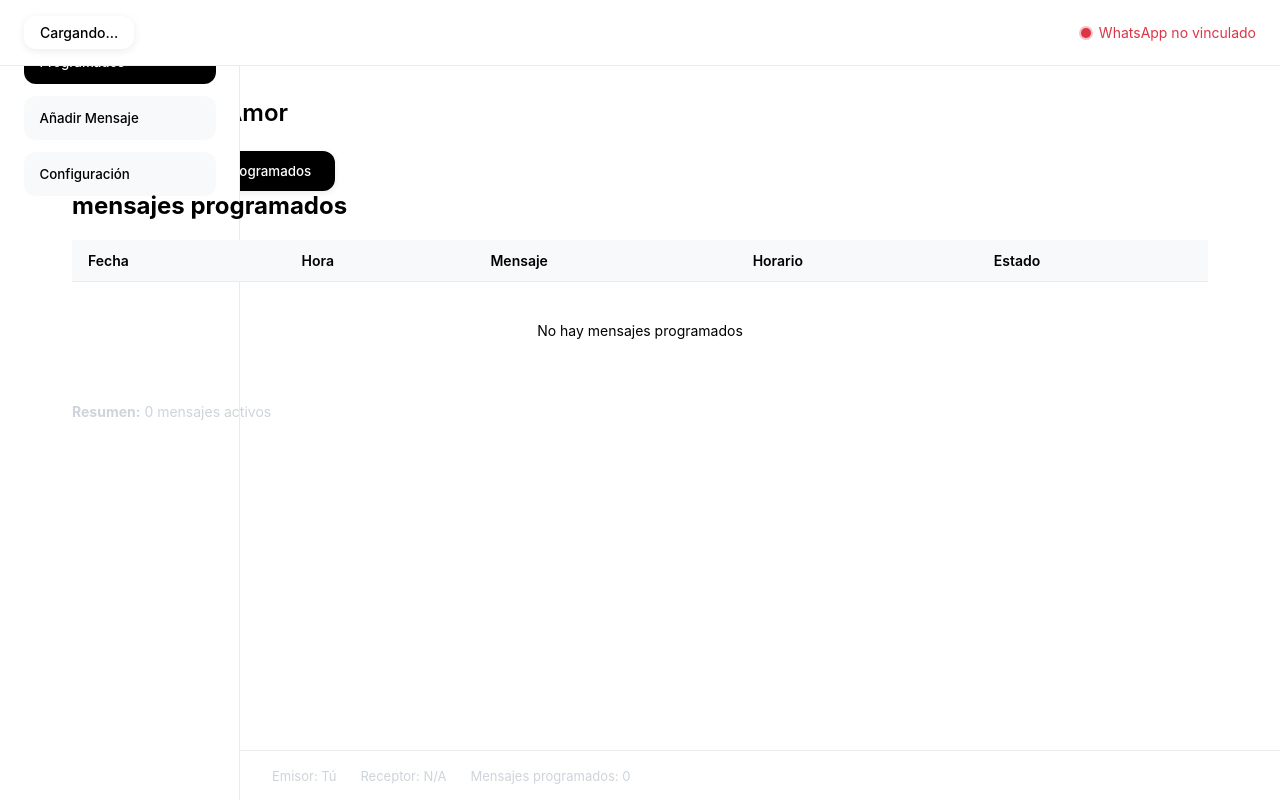
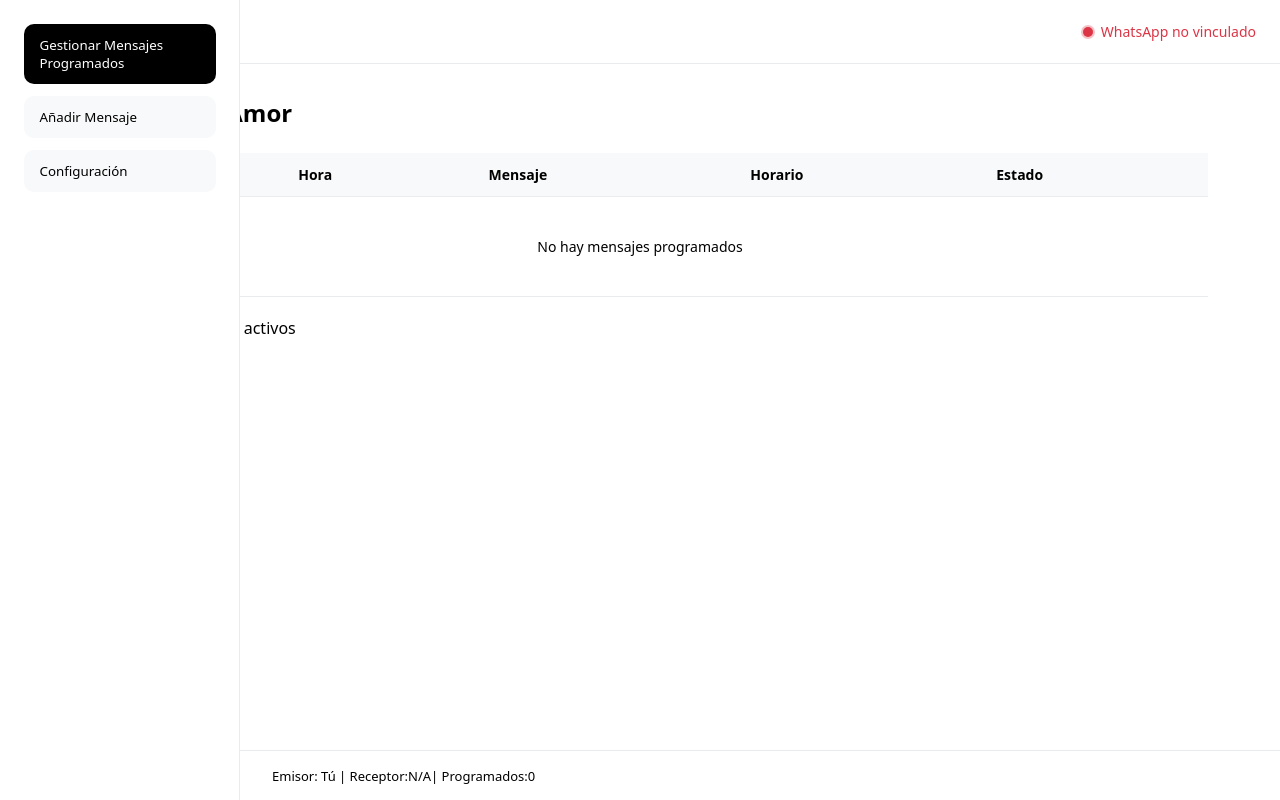
Before and after one commit to HiNefi/Madelaineapp, a Flask app: page / in a window 1280 px wide. Run offline with Flask 3, Linux system fonts and the light colour scheme.

Commit message:
Refactor HTML structure and styles for index page

```diff
--- a/templates/index.html
+++ b/templates/index.html
@@ -1,8 +1,8 @@
 <!DOCTYPE html>
 <html lang="es">
 <head>
-  <meta charset="UTF-8" />
-  <meta name="viewport" content="width=device-width, initial-scale=1.0"/>
+  <meta charset="UTF-8">
+  <meta name="viewport" content="width=device-width, initial-scale=1.0">
   <title>Mensajes de Amor</title>
   <style>
     :root {
@@ -10,27 +10,15 @@
       --gray-100: #f8f9fa;
       --gray-200: #e9ecef;
       --gray-300: #dee2e6;
-      --gray-400: #ced4da;
       --black: #000000;
       --green: #28a745;
       --red: #dc3545;
-      --blue: #007bff;
       --shadow: rgba(0,0,0,0.08);
     }
 
-    * {
-      margin: 0;
-      padding: 0;
-      box-sizing: border-box;
-      font-family: -apple-system, BlinkMacSystemFont, 'Segoe UI', Roboto, sans-serif;
-    }
+    * { margin: 0; padding: 0; box-sizing: border-box; font-family: system-ui, sans-serif; }
 
-    body {
-      background: var(--white);
-      color: var(--black);
-      padding: 0;
-      min-height: 100vh;
-    }
+    body { background: var(--white); color: var(--black); min-height: 100vh; }
 
     /* Header */
     header {
@@ -41,28 +29,23 @@
       background: var(--white);
       border-bottom: 1px solid var(--gray-200);
       position: relative;
-      z-index: 10;
     }
-
     .clock {
       background: var(--white);
-      padding: 8px 16px;
-      border-radius: 12px;
-      box-shadow: 0 2px 8px var(--shadow);
+      padding: 6px 12px;
+      border-radius: 10px;
       font-size: 14px;
       font-weight: 500;
-      white-space: nowrap;
+      box-shadow: 0 1px 4px var(--shadow);
     }
-
-    .status {
+    .status-indicator {
       display: flex;
       align-items: center;
       gap: 8px;
       font-size: 14px;
     }
     .status-dot {
-      width: 10px;
-      height: 10px;
+      width: 10px; height: 10px;
       border-radius: 50%;
       background: var(--red);
       box-shadow: 0 0 0 2px rgba(220, 53, 69, 0.3);
@@ -81,10 +64,8 @@
     /* Sidebar */
     .sidebar {
       position: fixed;
-      top: 0;
-      left: 0;
-      height: 100vh;
-      width: 240px;
+      top: 0; left: 0;
+      width: 240px; height: 100vh;
       background: var(--white);
       border-right: 1px solid var(--gray-200);
       padding: 24px 0;
@@ -95,9 +76,9 @@
     .sidebar-btn {
       width: 192px;
       margin: 0 auto;
-      padding: 14px 16px;
+      padding: 12px 16px;
       border: none;
-      border-radius: 12px;
+      border-radius: 10px;
       background: var(--gray-100);
       color: var(--black);
       font-weight: 500;
@@ -124,185 +105,90 @@
       max-width: 1200px;
       margin: 0 auto;
     }
-
-    .title {
-      font-size: 24px;
-      font-weight: 600;
-      margin-bottom: 24px;
-    }
-
-    .btn-primary {
-      background: var(--black);
-      color: var(--white);
-      border: none;
-      padding: 12px 24px;
-      border-radius: 12px;
-      font-weight: 500;
-      cursor: pointer;
-      transition: all 0.3s ease;
-      box-shadow: 0 2px 6px var(--shadow);
-    }
-    .btn-primary:hover {
-      background: #1a1a1a;
-      transform: translateY(-1px);
-    }
+    .title { font-size: 24px; font-weight: 600; margin-bottom: 24px; }
 
     /* Table */
     table {
-      width: 100%;
-      border-collapse: collapse;
-      margin-top: 20px;
+      width: 100%; border-collapse: collapse; margin-top: 20px;
       font-size: 14px;
     }
-    th, td {
-      padding: 12px 16px;
-      text-align: left;
-      border-bottom: 1px solid var(--gray-200);
+    th, td { padding: 12px 16px; text-align: left; border-bottom: 1px solid var(--gray-200); }
+    th { font-weight: 600; background: var(--gray-100); }
+    .status-cell { display: flex; align-items: center; gap: 8px; }
+    .status-icon {
+      width: 14px; height: 14px; border-radius: 50%;
+      background: var(--gray-300);
     }
-    th {
-      font-weight: 600;
-      color: var(--black);
-      background: var(--gray-100);
-    }
-    tr:last-child td {
-      border-bottom: none;
-    }
-    .status-cell {
-      display: flex;
-      align-items: center;
-      gap: 8px;
-    }
-    .status-icon {
-      width: 14px;
-      height: 14px;
-      border-radius: 50%;
-    }
-    .status-icon.pending { background: var(--gray-300); }
     .status-icon.sent { background: var(--green); }
 
     /* Modal */
     .modal-overlay {
-      position: fixed;
-      inset: 0;
+      position: fixed; inset: 0;
       background: rgba(0,0,0,0.5);
       backdrop-filter: blur(4px);
       display: none;
       justify-content: center;
       align-items: center;
-      z-index: 100;
-    }
+      z-index: 100    }
     .modal {
       background: var(--white);
       border-radius: 16px;
-      width: 90%;
-      max-width: 600px;
+      width: 90%; max-width: 500px;
       box-shadow: 0 10px 30px rgba(0,0,0,0.15);
-      overflow: hidden;
     }
     .modal-header {
-      padding: 20px;
-      border-bottom: 1px solid var(--gray-200);
-      display: flex;
-      justify-content: space-between;
-      align-items: center;
+      padding: 16px; border-bottom: 1px solid var(--gray-200);
+      display: flex; justify-content: space-between; align-items: center;
     }
-    .modal-title {
-      font-size: 18px;
-      font-weight: 600;
+    .modal-title { font-size: 18px; font-weight: 600; }
+    .modal-close { background: none; border: none; font-size: 20px; cursor: pointer; color: var(--gray-400); }
+    .modal-body { padding: 24px; }
+    .btn-primary {
+      background: var(--black);
+      color: var(--white);
+      border: none;
+      padding: 10px 16px;
+      border-radius: 8px;
+      font-weight: 500;
+      cursor: pointer;
+      width: 100%;
     }
-    .modal-close {
-      background: none;
-      border: none;
-      font-size: 20px;
-      cursor: pointer;
-      color: var(--gray-400);
-    }
-    .modal-body {
-      padding: 24px;
-    }
-    .form-group {
-      margin-bottom: 16px;
-    }
-    label {
-      display: block;
-      margin-bottom: 6px;
-      font-weight: 500;
-      color: var(--black);
-    }
-    input, select {
-      width: 100%;
-      padding: 12px 16px;
-      border: 1px solid var(--gray-300);
-      border-radius: 8px;
-      font-size: 14px;
-      background: var(--white);
-    }
-    input:focus, select:focus {
-      outline: none;
-      border-color: var(--blue);
-    }
-    .btn-modal {
-      width: 100%;
-      padding: 12px;
-      margin-top: 8px;
-    }
+    .btn-primary:hover { background: #1a1a1a; }
 
     /* Footer */
     footer {
-      position: fixed;
-      bottom: 0;
-      left: 240px;
-      right: 0;
+      position: fixed; bottom: 0; left: 240px; right: 0;
       height: 50px;
       background: var(--white);
       border-top: 1px solid var(--gray-200);
-      display: flex;
-      align-items: center;
+      display: flex; align-items: center;
       padding: 0 32px;
       font-size: 13px;
       color: var(--gray-400);
-    }
-    .footer-info {
-      display: flex;
-      gap: 24px;
-    }
-
-    /* Animations */
-    @keyframes fadeIn {
-      from { opacity: 0; transform: translateY(10px); }
-      to { opacity: 1; transform: translateY(0); }
-    }
-    .fade-in {
-      animation: fadeIn 0.3s ease forwards;
     }
   </style>
 </head>
 <body>
 
-  <!-- Header -->
 <header>
   <div class="clock" id="clock">Cargando...</div>
-    <div class="status">
+  <div class="status-indicator">
     <div class="status-dot" id="status-dot"></div>
     <span class="status-text" id="status-text">WhatsApp no vinculado</span>
   </div>
 </header>
 
-  <!-- Sidebar -->
 <div class="sidebar">
-    <button class="sidebar-btn active" data-target="dashboard">Gestionar Mensajes Programados</button>
-    <button class="sidebar-btn" data-target="add">Añadir Mensaje</button>
-    <button class="sidebar-btn" data-target="config">Configuración</button>
+  <button class="sidebar-btn active" data-view="dashboard">Gestionar Mensajes Programados</button>
+  <button class="sidebar-btn" data-view="add">Añadir Mensaje</button>
+  <button class="sidebar-btn" data-view="config">Configuración</button>
 </div>
 
-  <!-- Main -->
-  <main id="main-content">
+<main>
   <h1 class="title">Mensajes de Amor</h1>
-    <button class="btn-primary" id="btn-manage">Gestionar Mensajes Programados</button>
 
-    <!-- Dashboard View -->
-    <div id="view-dashboard" class="fade-in">
-      <h2> mensajes programados</h2>
+  <!-- Vista: Dashboard -->
+  <div id="view-dashboard">
     <table>
       <thead>
         <tr>
@@ -313,46 +199,41 @@
           <th>Estado</th>
         </tr>
       </thead>
-        <tbody id="messages-table">
+      <tbody id="msg-table-body">
         <tr><td colspan="5" style="text-align:center; padding: 40px;">No hay mensajes programados</td></tr>
       </tbody>
     </table>
-      <div style="margin-top: 24px; font-size: 14px; color: var(--gray-400);">
+    <div style="margin-top: 20px; color: var(--gray-400);">
       <strong>Resumen:</strong> <span id="summary">0 mensajes activos</span>
     </div>
   </div>
 
-    <!-- Add View -->
+  <!-- Vista: Añadir -->
   <div id="view-add" style="display:none;">
     <h2>Añadir Nuevo Mensaje</h2>
-      <div class="form-group">
+    <div style="margin-bottom: 16px;">
       <label>Mensaje</label>
       <textarea id="msg-text" rows="3" placeholder="Escribe tu mensaje de amor..."></textarea>
     </div>
-      <div class="form-group">
+    <div style="margin-bottom: 16px;">
       <label>Horario</label>
       <select id="schedule-select">
         <option value="7:00 AM">7:00 AM</option>
         <option value="7:00 PM">7:00 PM</option>
-          <option value="custom">Personalizado</option>
       </select>
     </div>
-      <div id="custom-time-input" style="display:none;" class="form-group">
-        <label>Hora personalizada (HH:MM)</label>
-        <input type="text" id="custom-time" placeholder="Ej: 08:30">
-      </div>
-      <div class="form-group">
-        <label>Número de Teléfono (Receptor)</label>
+    <div style="margin-bottom: 16px;">
+      <label>Número de Teléfono</label>
       <input type="text" id="phone-input" placeholder="+593 97 863 4226">
     </div>
-      <button class="btn-primary btn-modal" id="btn-save-msg">Guardar Mensaje</button>
+    <button class="btn-primary" id="btn-save-msg">Guardar Mensaje</button>
   </div>
 
-    <!-- Config View -->
+  <!-- Vista: Configuración -->
   <div id="view-config" style="display:none;">
     <h2>Configuración</h2>
     <p>Escanea el código QR para vincular tu cuenta de WhatsApp.</p>
-      <div style="background:#f8f9fa; padding:20px; border-radius:12px; margin:20px 0;">
+    <div id="qr-container" style="background:#f8f9fa; padding:20px; border-radius:12px; margin:20px 0; text-align:center;">
       <div id="qr-placeholder" style="height:300px; display:flex; align-items:center; justify-content:center; background:#fff; border:1px dashed var(--gray-300);">
         <span style="color:var(--gray-400);">QR de WhatsApp Web — Carga en progreso...</span>
       </div>
@@ -361,7 +242,6 @@
   </div>
 </main>
 
-  <!-- Modal: Confirmación WhatsApp no vinculado -->
 <div class="modal-overlay" id="modal-whatsapp">
   <div class="modal">
     <div class="modal-header">
@@ -375,32 +255,29 @@
   </div>
 </div>
 
-  <!-- Footer -->
 <footer>
-    <div class="footer-info">
-      <span>Emisor: Tú</span>
-      <span>Receptor: <span id="receiver-name">N/A</span></span>
-      <span>Mensajes programados: <span id="footer-count">0</span></span>
-    </div>
+  Emisor: Tú | Receptor: <span id="receiver">N/A</span> | Programados: <span id="count">0</span>
 </footer>
 
 <script>
   // === Clock ===
   function updateClock() {
     const now = new Date();
-      const options = { timeZone: 'America/Guayaquil', hour12: false };
-      const timeStr = now.toLocaleTimeString('es-EC', { ...options, hour: '2-digit', minute: '2-digit', second: '2-digit' });
-      const dateStr = now.toLocaleDateString('es-EC', { weekday: 'short', year: 'numeric', month: 'short', day: 'numeric' });
-      document.getElementById('clock').textContent = `Quito, Ecuador | ${timeStr} GMT-5`;
+    const timeStr = now.toLocaleTimeString('es-EC', { hour: '2-digit', minute: '2-digit', second: '2-digit', hour12: false });
+    const dateStr = now.toLocaleDateString('es-EC', { weekday: 'short', day: 'numeric', month: 'short' });
+    document.getElementById('clock').textContent = `${dateStr} | ${timeStr} GMT-5`;
     setTimeout(updateClock, 1000);
   }
   updateClock();
 
   // === Status Indicator ===
-    function updateStatus(connected) {
+  async function updateStatus() {
+    try {
+      const res = await fetch('/api/status');
+      const data = await res.json();
       const dot = document.getElementById('status-dot');
       const text = document.getElementById('status-text');
-      if (connected) {
+      if (data.connected) {
         dot.classList.add('connected');
         text.textContent = 'Envío de Mensajes';
         text.classList.add('connected');
@@ -409,62 +286,30 @@
         text.textContent = 'WhatsApp no vinculado';
         text.classList.remove('connected');
       }
+    } catch (e) {
+      console.error("Error al obtener estado:", e);
+      document.getElementById('status-text').textContent = 'Error de conexión';
     }
-
-    // Simulamos estado (en producción, esto vendrá de /api/status)
-    fetch('/api/status')
-      .then(r => r.json())
-      .then(data => updateStatus(data.connected))
-      .catch(() => updateStatus(false));
+  }
+  updateStatus();
+  setInterval(updateStatus, 10000); // Refresca cada 10s
 
   // === Sidebar Navigation ===
-    document.querySelectorAll('.sidebar-btn')?.forEach(btn => {
+  document.querySelectorAll('.sidebar-btn').forEach(btn => {
     btn.addEventListener('click', () => {
       document.querySelectorAll('.sidebar-btn').forEach(b => b.classList.remove('active'));
       btn.classList.add('active');
-        const target = btn.dataset.target;
-        document.querySelectorAll('#main-content > div').forEach(v => v.style.display = 'none');
-        document.getElementById(`view-${target}`).style.display = 'block';
+      const view = btn.dataset.view;
+      document.querySelectorAll('#view-dashboard, #view-add, #view-config').forEach(v => v.style.display = 'none');
+      document.getElementById(`view-${view}`).style.display = 'block';
     });
   });
 
-    // === Modal WhatsApp ===
-    const modal = document.getElementById('modal-whatsapp');
-    const closeModal = document.getElementById('close-modal');
-    const btnGoToConfig = document.getElementById('btn-go-to-config');
-
-    function showWhatsAppModal() {
-      modal.style.display = 'flex';
-    }
-    closeModal.onclick = () => modal.style.display = 'none';
-    btnGoToConfig.onclick = () => {
-      document.querySelector('[data-target="config"]').click();
-      modal.style.display = 'none';
-    };
-
-    // === Botón Guardar Mensaje ===
+  // === Guardar mensaje ===
   document.getElementById('btn-save-msg').addEventListener('click', async () => {
     const msg = document.getElementById('msg-text').value.trim();
     const schedule = document.getElementById('schedule-select').value;
-      let time = schedule;
-      if (schedule === 'custom') {
-        time = document.getElementById('custom-time').value.trim();
-        if (!/^\d{2}:\d{2}$/.test(time)) {
-          alert('Formato de hora inválido. Usa HH:MM');
-          return;
-        }
-      }
-
-      const phoneInput = document.getElementById('phone-input').value.trim();
-      let phone = phoneInput;
-      // Corrección automática: 09... → +593 XX XXX XXXX
-      if (/^09\d{8}$/.test(phone)) {
-        phone = '+593 ' + phone.substring(2, 4) + ' ' + phone.substring(4, 7) + ' ' + phone.substring(7);
-      } else if (/^\d{9,10}$/.test(phone) && !phone.startsWith('+')) {
-        // Asumimos Ecuador: +593 + 9 dígitos
-        phone = '+593 ' + phone.substring(0, 2) + ' ' + phone.substring(2, 5) + ' ' + phone.substring(5);
-      }
-      document.getElementById('phone-input').value = phone;
+    const phone = document.getElementById('phone-input').value.trim();
 
     if (!msg) {
       alert('El mensaje no puede estar vacío.');
@@ -475,82 +320,52 @@
       const res = await fetch('/api/messages', {
         method: 'POST',
         headers: { 'Content-Type': 'application/json' },
-          body: JSON.stringify({ message: msg, schedule_time: time })
+        body: JSON.stringify({ message: msg, schedule_time: schedule })
       });
       if (res.ok) {
-          alert('✅ Mensaje guardado correctamente.');
+        alert('✅ Mensaje guardado.');
         document.getElementById('msg-text').value = '';
         // Recargar tabla (simulado)
-          loadMessages();
+        document.getElementById('msg-table-body').innerHTML =
+          `<tr><td>2026-04-10</td><td>08:15</td><td>${msg}</td><td>${schedule}</td><td class="status-cell"><div class="status-icon"></div>Pendiente</td></tr>`;
+        document.getElementById('summary').textContent = '1 mensaje activo';
+        document.getElementById('count').textContent = '1';
       } else {
-          alert('Error al guardar.');
+        const err = await res.json();
+        alert('Error: ' + (err.error || 'desconocido'));
       }
     } catch (e) {
-        console.error(e);
-        alert('Error de red.');
+      alert('Error de red');
     }
   });
 
-    // === Cargar mensajes (simulado — en producción usa /api/messages/morning + /night)
-    async function loadMessages() {
-      // En tu app.py ya tienes endpoints como:
-      // /api/messages/morning → GET
-      // /api/messages/night → GET
-      // Aquí simulamos con datos estáticos para demo
-      const rows = [
-        { id: 1, created_at: "2026-04-10 08:15:22", message: "Buenos días, mi vida ❤️", schedule_time: "7:00 AM", sent: 0 },
-        { id: 2, created_at: "2026-04-10 18:30:05", message: "Te quiero más cada día 🌙", schedule_time: "7:00 PM", sent: 1 },
-      ];
-      const tbody = document.getElementById('messages-table');
-      tbody.innerHTML = rows.map(r => `
-        <tr>
-          <td>${r.created_at.split(' ')[0]}</td>
-          <td>${r.created_at.split(' ')[1]}</td>
-          <td>${r.message}</td>
-          <td>${r.schedule_time}</td>
-          <td class="status-cell">
-            <div class="status-icon ${r.sent ? 'sent' : 'pending'}"></div>
-            <span>${r.sent ? '✓ Enviado' : '✕ Pendiente'}</span>
-          </td>
-        </tr>
-      `).join('');
-      document.getElementById('summary').textContent = `${rows.filter(r => !r.sent).length} pendientes, ${rows.filter(r => r.sent).length} enviados`;
-      document.getElementById('footer-count').textContent = rows.length;
-      document.getElementById('receiver-name').textContent = 'Tu Novia';
-    }
-
-    // Iniciar carga
-    loadMessages();
-
-    // === Horario personalizado toggle ===
-    document.getElementById('schedule-select').addEventListener('change', function() {
-      const customInput = document.getElementById('custom-time-input');
-      if (this.value === 'custom') {
-        customInput.style.display = 'block      } else {
-        customInput.style.display = 'none';
-      }
-    });
-
-    // === Simular envío de prueba ===
+  // === Enviar prueba ===
   document.getElementById('btn-test-send').addEventListener('click', async () => {
     const status = document.getElementById('status-dot').classList.contains('connected');
     if (!status) {
-        showWhatsAppModal();
+      document.getElementById('modal-whatsapp').style.display = 'flex';
       return;
     }
     try {
       const res = await fetch('/api/send-test', { method: 'POST' });
       const data = await res.json();
-        alert(data.success ? '✅ Mensaje de prueba enviado.' : '❌ Error: ' + (data.error || 'desconocido'));
+      alert(data.success ? '✅ Mensaje enviado.' : '❌ Error: ' + (data.error || 'desconocido'));
     } catch (e) {
       alert('Error de conexión');
     }
   });
 
-    // === Inicialización ===
-    document.getElementById('btn-manage').onclick = () => {
-      document.querySelector('[data-target="dashboard"]').click();
+  // === Modal WhatsApp ===
+  document.getElementById('close-modal').onclick = () => {
+    document.getElementById('modal-whatsapp').style.display = 'none';
   };
+  document.getElementById('btn-go-to-config').onclick = () => {
+    document.querySelector('[data-view="config"]').click();
+    document.getElementById('modal-whatsapp').style.display = 'none';
+  };
+
+  // === Inicializar vista dashboard activa
+  document.querySelector('[data-view="dashboard"]').click();
 </script>
 </body>
 </html>
```
Lines whose indentation alone changed are shown as unchanged.
